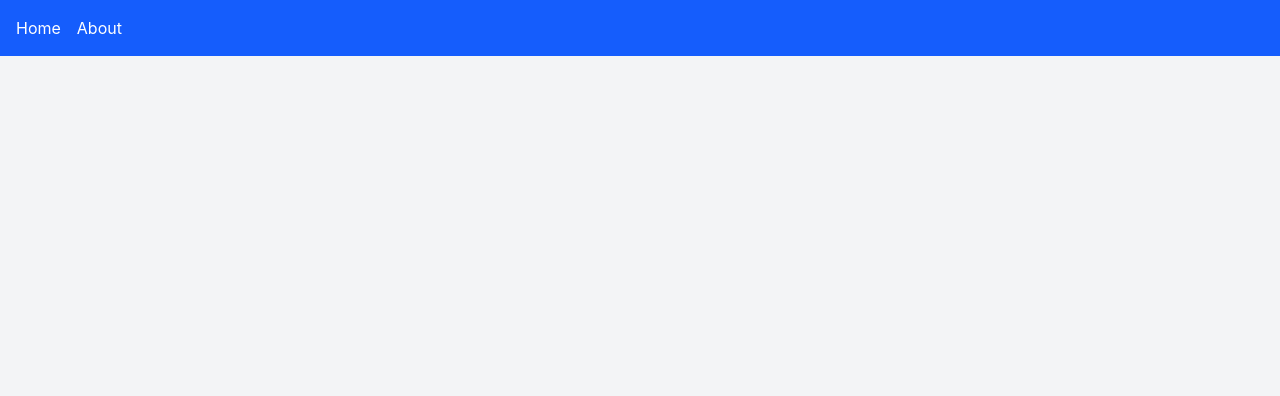
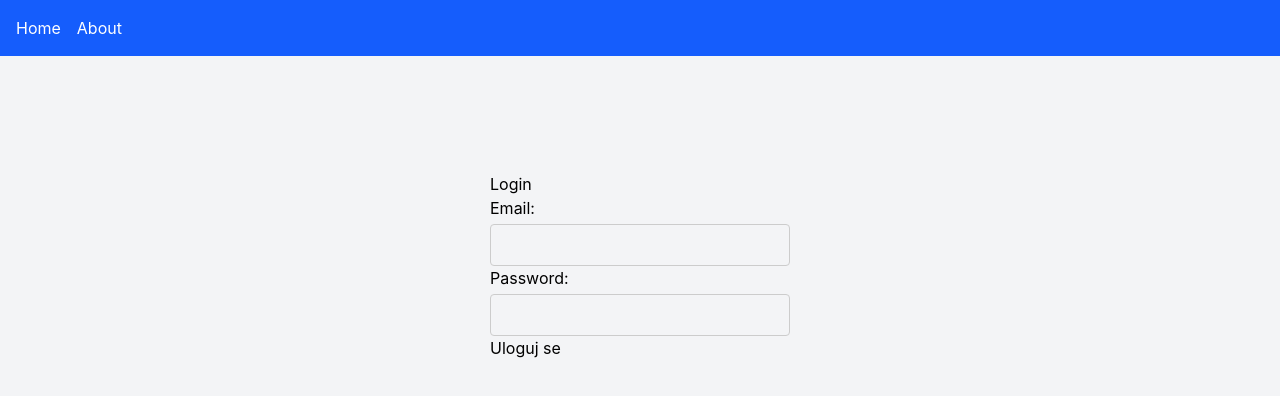
Before and after one commit to dusanveljkovic/NadjiEkipu, a React (Vite) app: page /login in a window 1280 px wide. Before the commit this address had no page. Shown: the top 396 px of the page. Built offline with nearby package versions, Linux system fonts and the light colour scheme.

Commit message:
init: login page

```diff
--- a/src/App.jsx
+++ b/src/App.jsx
@@ -1,5 +1,6 @@
 import { Routes, Route } from "react-router-dom";
 import Home from "./pages/Home";
+import Login from "./pages/Login";
 import Navbar from "./components/Navbar";
 
 function App() {
@@ -9,6 +10,7 @@ function App() {
       <div className="p-4">
         <Routes>
           <Route path="/" element={<Home />} />
+          <Route path="/login" element={<Login />} />
         </Routes>
       </div>
     </div>
--- /dev/null
+++ b/src/pages/Login.jsx
@@ -0,0 +1,72 @@
+import { useState } from "react";
+import { useNavigate } from "react-router-dom";
+
+function Login() {
+  const [email, setEmail] = useState("");
+  const [password, setPassword] = useState("");
+
+  const navigate = useNavigate();
+
+  const handleSubmit = (e) => {
+
+    e.preventDefault();
+
+    console.log("Email:", email);
+    console.log("Password:", password);
+
+    const loginSuccess = true;
+
+    if (loginSuccess){
+        navigate("/");
+    }
+    // ovde ide API poziv
+  };
+
+  return (
+    <div style={{ maxWidth: "300px", margin: "100px auto" }}>
+      <h2>Login</h2>
+
+      <form onSubmit={handleSubmit}>
+        <div>
+          <label>Email:</label>
+          <input
+            type="email"
+            value={email}
+            onChange={(e) => setEmail(e.target.value)}
+            required
+            style={{
+                border: "1px solid #ccc",   // okvir
+                padding: "8px",             // unutrašnji razmak
+                marginTop: "4px",           // razmak od labele
+                borderRadius: "4px",        // malo zaobljeno
+                width: "100%",              // da bude full width
+                boxSizing: "border-box"
+            }}
+          />
+        </div>
+
+        <div>
+          <label>Password:</label>
+          <input
+            type="password"
+            value={password}
+            onChange={(e) => setPassword(e.target.value)}
+            required
+            style={{
+                border: "1px solid #ccc",   // okvir
+                padding: "8px",             // unutrašnji razmak
+                marginTop: "4px",           // razmak od labele
+                borderRadius: "4px",        // malo zaobljeno
+                width: "100%",              // da bude full width
+                boxSizing: "border-box"
+            }}
+          />
+        </div>
+
+        <button type="submit">Uloguj se</button>
+      </form>
+    </div>
+  );
+}
+
+export default Login;
```
